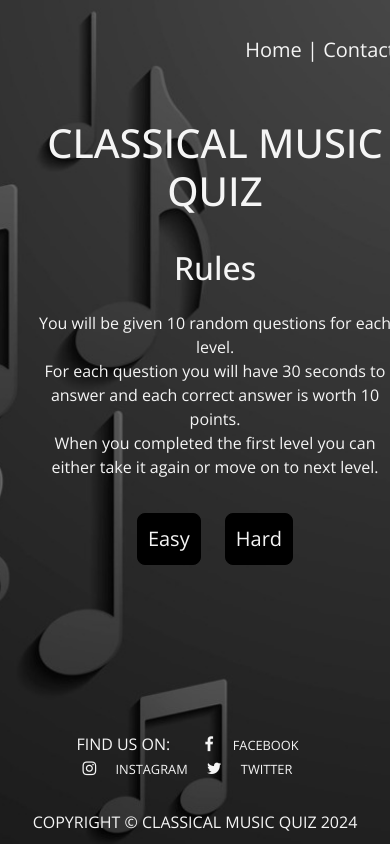
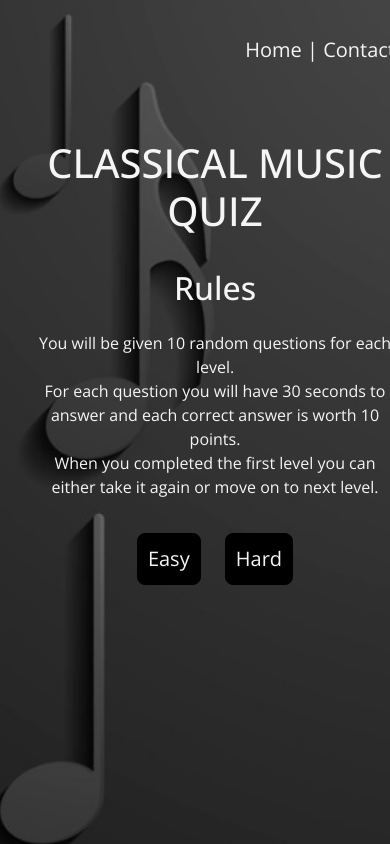
Before and after one commit to CharlieBurton10/classicalmusicquiz, a plain HTML site: page index.html in a window 390 px wide. Shown: the top 844 px of the page. Drawn offline with nearby package versions, Linux system fonts and the light colour scheme.

Commit message:
Add media elements to css file.

```diff
--- a/assets/css/style.css
+++ b/assets/css/style.css
@@ -187,3 +187,51 @@ nav > a:hover {
 	color: whitesmoke;
     margin-top: 30px;
 }
+
+/* ----------------------------------------Media */
+
+
+@media screen and (max-width: 1024px) {
+    .page-header {
+        margin-top: 75px;
+        margin-bottom: 250px ;
+    }
+
+    body {
+        height: 150vh;
+    }
+
+}
+
+@media screen and (max-width: 915px) {
+
+    body {
+        height: 230vh;
+    }
+}
+
+@media screen and (max-width: 720px) {
+
+    body {
+        height: 165vh;
+    }
+}
+
+@media screen and (max-width: 575.98px) {
+    .page-header {
+        margin-top: 50px;
+        margin-bottom: 250px ;
+    }
+
+
+    body {
+        height: 125vh;
+    }
+
+    .footer {
+        margin-top: 50px;
+        margin-left: 50px;
+        margin-right: 50px;
+    }
+
+}
```
